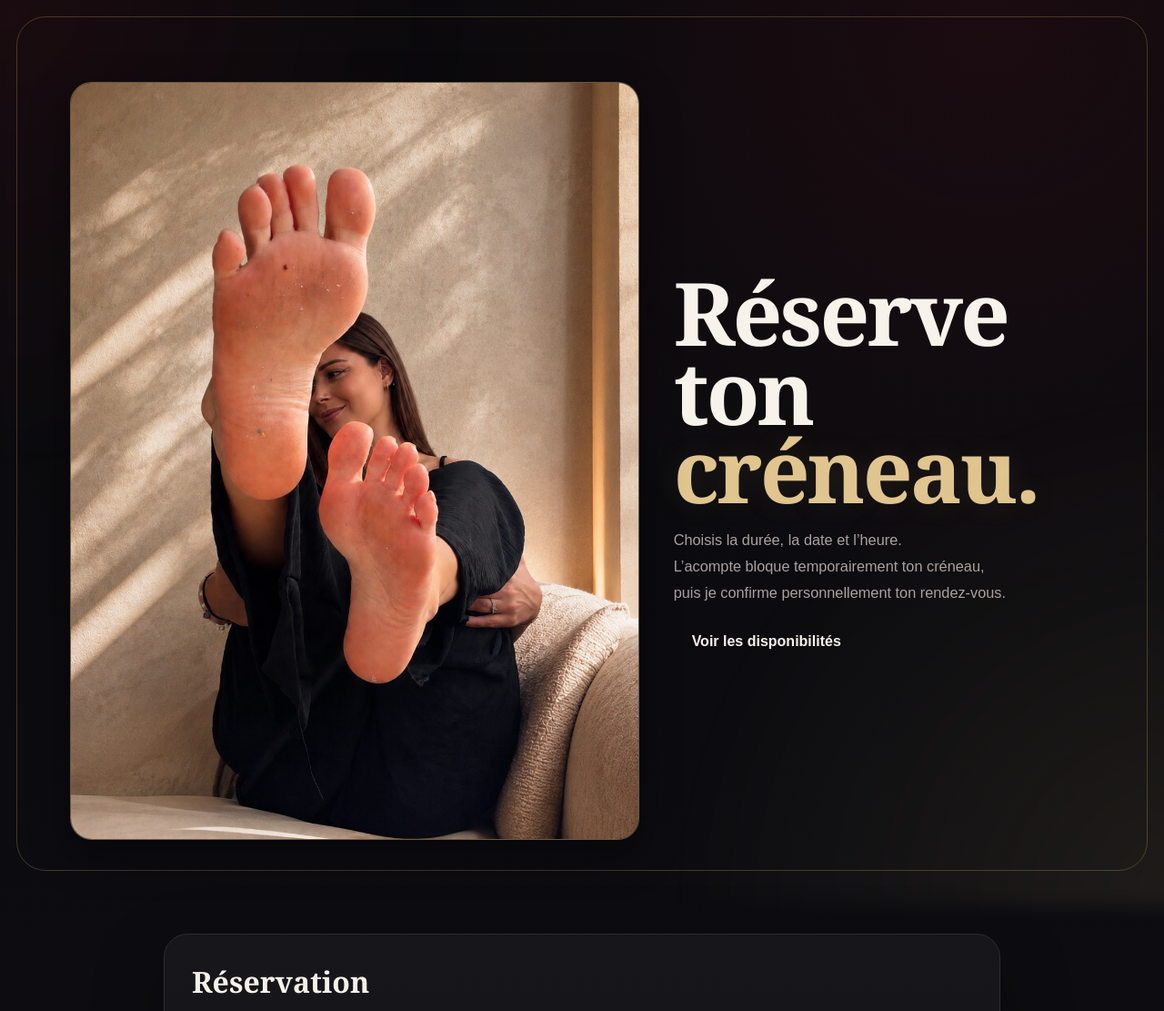
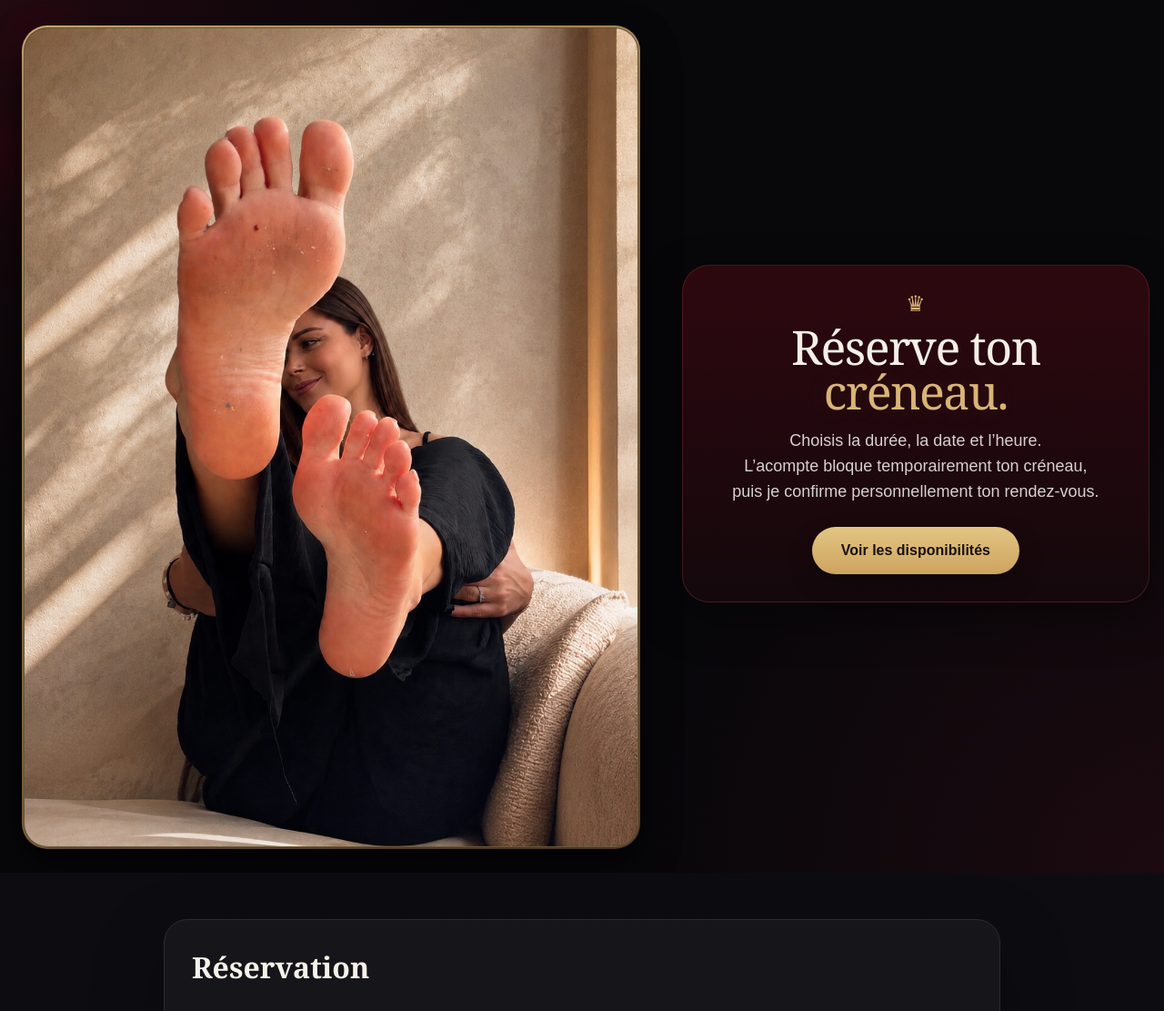
Before and after one commit to maitresselana/Ma-tresse-Lana, a Flask app: page / in a window 1280 px wide. Shown: the part 83-1194 px from the top of the page at 91% size. Run offline with Flask 3, Linux system fonts and the light colour scheme.

Commit message:
Add styles for hero premium section

```diff
--- a/static/style.css
+++ b/static/style.css
@@ -422,3 +422,126 @@ header h1,
   position:relative;
   z-index:3;
 }
+/* ===== HERO PREMIUM MAITRESSE LANA ===== */
+
+.hero-lana{
+  position:relative;
+  padding:28px 16px 26px;
+  background:
+    radial-gradient(circle at top left, rgba(90,20,34,.32), transparent 34%),
+    radial-gradient(circle at bottom right, rgba(90,20,34,.24), transparent 36%),
+    #08070a;
+  overflow:hidden;
+}
+
+.hero-lana::before,
+.hero-lana::after{
+  content:"";
+  position:absolute;
+  width:180px;
+  height:240px;
+  border-radius:50%;
+  background:
+    radial-gradient(circle at 40% 30%, rgba(80,0,20,.65), transparent 34%),
+    radial-gradient(circle at 65% 60%, rgba(40,0,15,.75), transparent 42%);
+  filter:blur(10px);
+  opacity:.45;
+  pointer-events:none;
+}
+
+.hero-lana::before{
+  left:-70px;
+  top:90px;
+}
+
+.hero-lana::after{
+  right:-70px;
+  bottom:40px;
+}
+
+.hero-photo-card{
+  position:relative;
+  z-index:2;
+  max-width:680px;
+  margin:0 auto;
+  padding:2px;
+  border-radius:28px;
+  background:linear-gradient(145deg,#d8b477,#6e4d27);
+  box-shadow:0 18px 45px rgba(0,0,0,.45);
+}
+
+.hero-photo-card img{
+  display:block;
+  width:100%;
+  height:auto;
+  border-radius:26px;
+}
+
+.hero-text-card{
+  position:relative;
+  z-index:3;
+  max-width:680px;
+  margin:-8px auto 0;
+  padding:28px 22px 30px;
+  text-align:center;
+  border-radius:30px;
+  border:1px solid rgba(130,55,70,.38);
+  background:
+    linear-gradient(180deg,rgba(46,8,15,.98),rgba(20,8,12,.98));
+  box-shadow:0 18px 50px rgba(0,0,0,.4);
+}
+
+.hero-text-card::before{
+  content:"♛";
+  display:block;
+  margin-bottom:8px;
+  color:#d8b477;
+  font-size:24px;
+}
+
+.hero-text-card h1{
+  margin:0 0 16px;
+  font-family:Georgia,"Times New Roman",serif;
+  font-size:52px;
+  line-height:.96;
+  font-weight:500;
+  color:#f5efe7;
+}
+
+.hero-text-card h1 span{
+  color:#d8b477;
+}
+
+.hero-text-card p{
+  margin:0 0 24px;
+  color:#d9d0d2;
+  font-size:18px;
+  line-height:1.55;
+}
+
+.btn-gold{
+  display:inline-flex;
+  align-items:center;
+  justify-content:center;
+  padding:17px 32px;
+  border-radius:999px;
+  background:linear-gradient(180deg,#e3c583,#cda45f);
+  color:#1a1208;
+  font-weight:700;
+  text-decoration:none;
+  box-shadow:0 10px 26px rgba(0,0,0,.28);
+}
+
+@media(max-width:640px){
+  .hero-text-card h1{
+    font-size:44px;
+  }
+
+  .hero-text-card p{
+    font-size:16px;
+  }
+
+  .btn-gold{
+    width:100%;
+  }
+}
```
